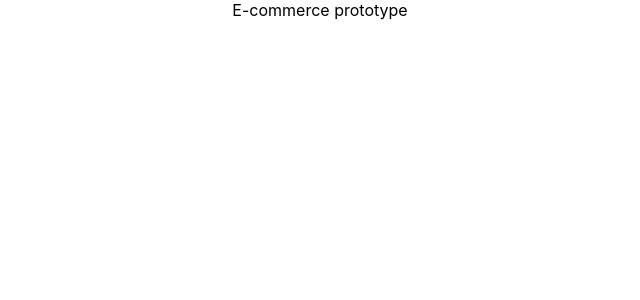
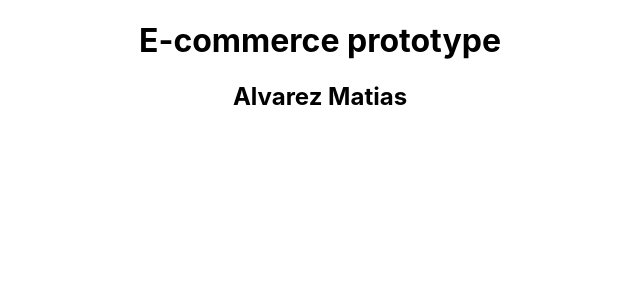
Before and after one commit to 3Dayg/ecommerce-prototype, a React (Create React App) app: page / in a window 1280 px wide. Shown: the top 300 px of the page, without its empty margins (320-960 px from the left). Built offline with nearby package versions, Linux system fonts and the light colour scheme.

Commit message:
fix bug manifest

```diff
--- a/package.json
+++ b/package.json
@@ -1,4 +1,5 @@
 {
+  "homepage": "http://3dayg.github.io/ecommerce-prototype",
   "name": "ecommerce-prototype",
   "version": "0.1.0",
   "private": true,
@@ -8,8 +9,7 @@
     "@testing-library/user-event": "^7.1.2",
     "react": "^16.13.1",
     "react-dom": "^16.13.1",
-    "react-scripts": "3.4.1",
-    "homepage": "http://3Dayg.github.io/ecommerce-prototype"
+    "react-scripts": "3.4.1"
   },
   "scripts": {
     "start": "react-scripts start",
--- a/src/App.js
+++ b/src/App.js
@@ -4,7 +4,8 @@ import './App.css';
 function App() {
   return (
     <div className="App">
-     E-commerce prototype
+     <h1>E-commerce prototype</h1>
+     <h2>Alvarez Matias</h2>
     </div>
   );
 }
```
